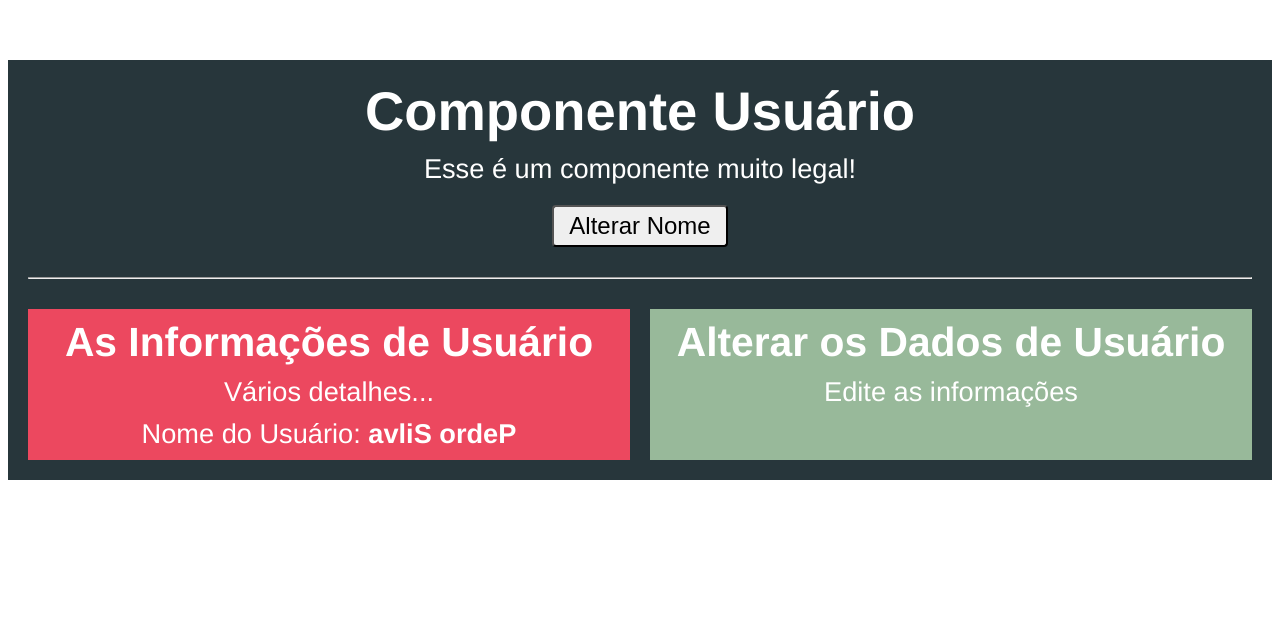
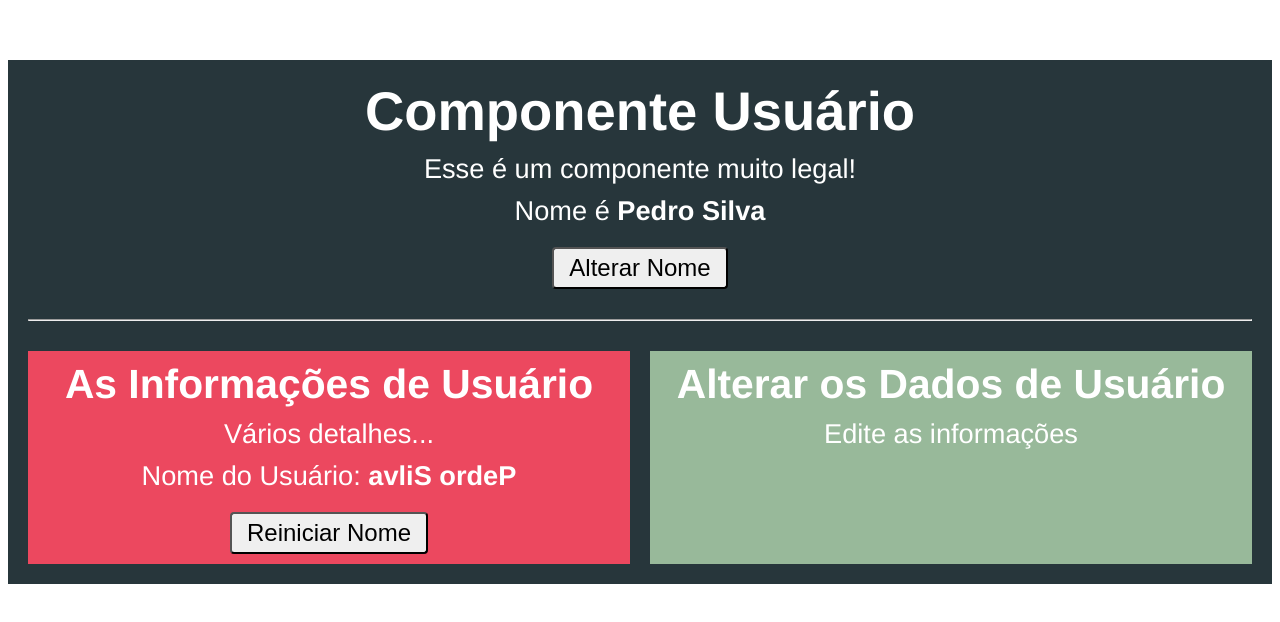
Before and after one commit to rbarros/vue-js-completo, a Vue app in the folder componentes-comunicacao/comunicacao/: page / in a window 1280 px wide. Shown: the top 622 px of the page. Built offline with nearby package versions, Linux system fonts and the light colour scheme.

Commit message:
Comunicação indireta com Eventos Personalizados.

```diff
--- a/componentes-comunicacao/comunicacao/src/components/Usuario.vue
+++ b/componentes-comunicacao/comunicacao/src/components/Usuario.vue
@@ -2,10 +2,13 @@
     <div class="container">
         <h1>Componente Usuário</h1>
         <p>Esse é um componente muito legal!</p>
+        <p>Nome é <strong>{{ nome }}</strong></p>
         <button @click="alterarNome">Alterar Nome</button>
         <hr>
         <div class="componentes">
-            <app-usuario-info :nome="nome" />
+            <app-usuario-info
+                :nome="nome"
+                @nomeMudou="nome = $event.antigo + $event.novo" />
             <app-usuario-editar />
         </div>
     </div>
--- a/componentes-comunicacao/comunicacao/src/components/UsuarioInfo.vue
+++ b/componentes-comunicacao/comunicacao/src/components/UsuarioInfo.vue
@@ -3,15 +3,33 @@
         <h2>As Informações de Usuário</h2>
         <p>Vários detalhes...</p>
         <p>Nome do Usuário: <strong>{{ inverteNome() }}</strong></p>
+        <button @click="reiniciarNome">Reiniciar Nome</button>
     </div>
 </template>
 
 <script>
 export default {
-    props: ['nome'],
+    props: {
+        nome: {
+            type: String,
+            // required: true,
+            // default: function () {
+            //     return Array(10).fill(0).join(',')
+            // }
+            default: 'Anônimo',
+        }
+    },
     methods: {
         inverteNome() {
             return this.nome.split('').reverse().join('')
+        },
+        reiniciarNome() {
+            const antigo = this.nome;
+            this.nome = 'Pedro'
+            this.$emit('nomeMudou', {
+                novo: this.nome,
+                antigo: antigo
+            })
         }
     }
 }
```
Also changed, not shown: 1 other file (tests, documents, lock files or other folders).
